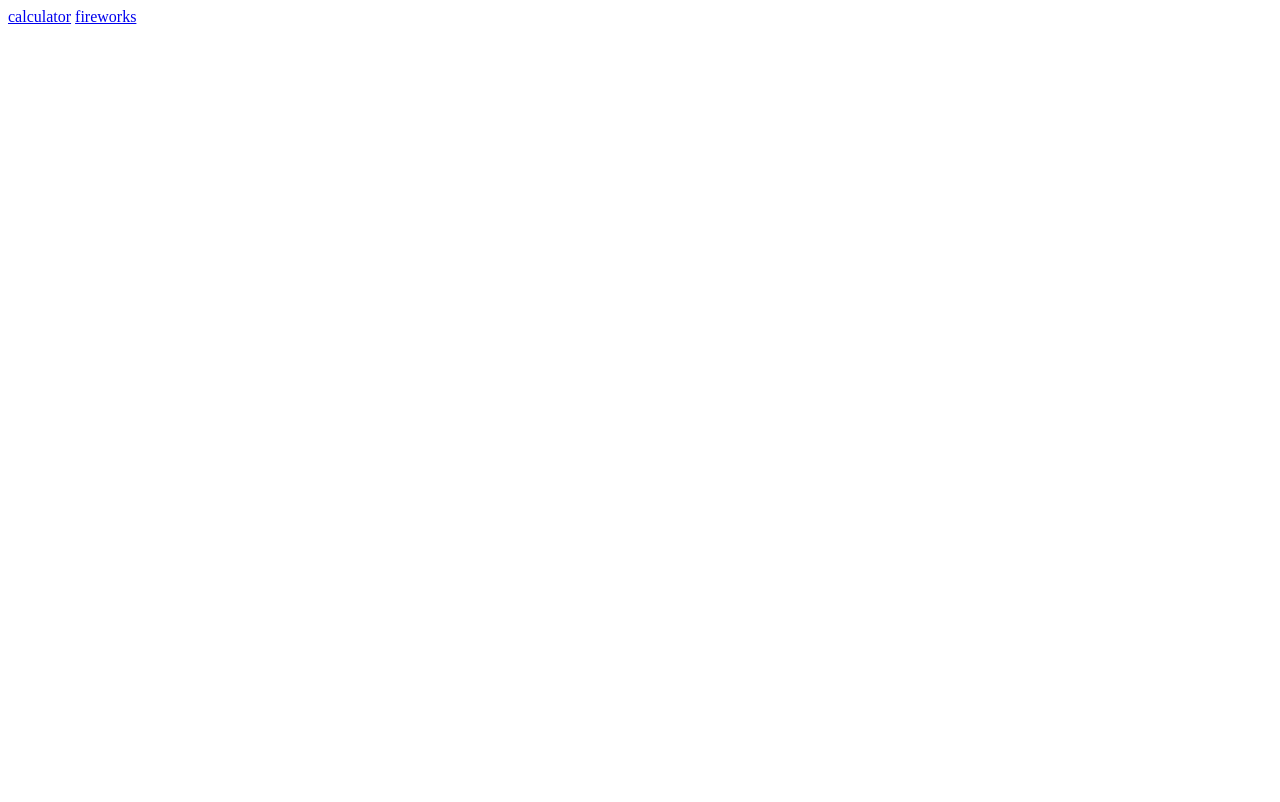
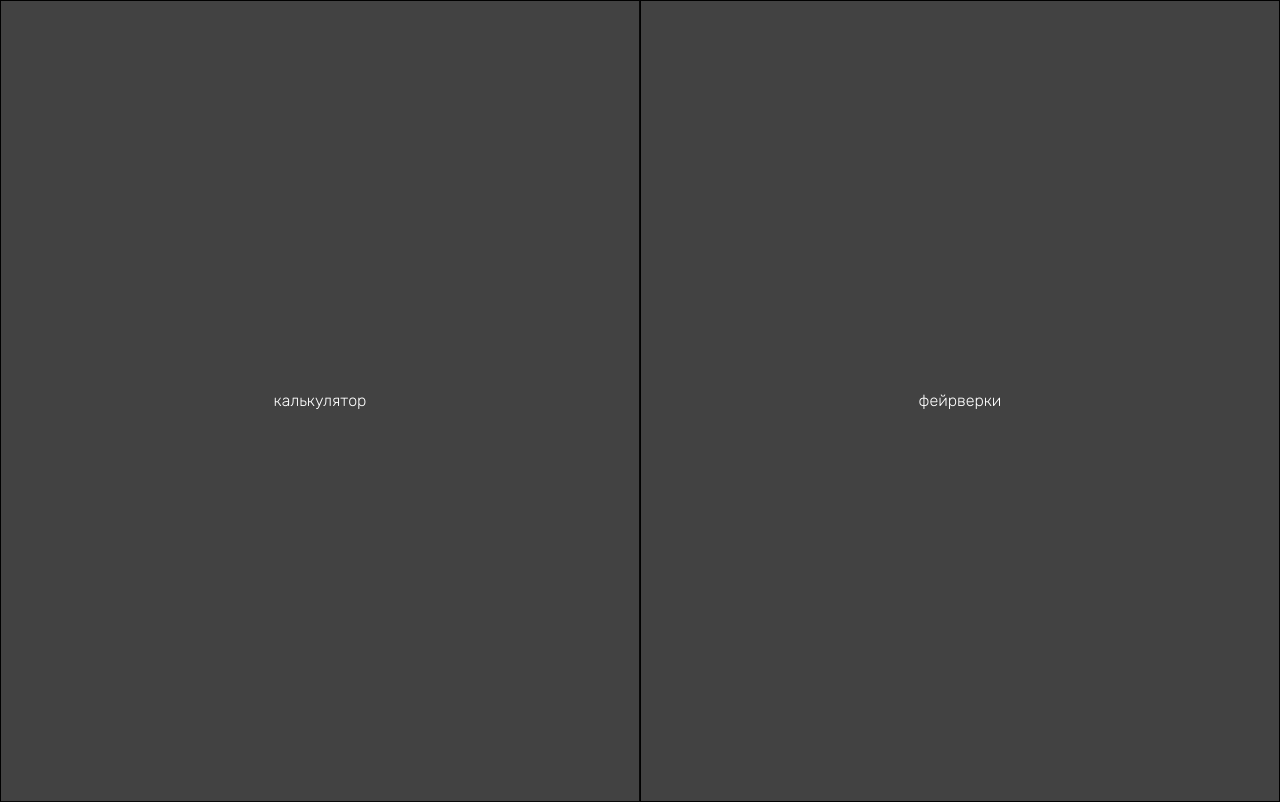
Before and after one commit to 150grism/old_site, a plain HTML site: page index.html in a window 1280 px wide. Drawn offline with Linux system fonts and the light colour scheme.

Commit message:
простой Index.html

```diff
--- /dev/null
+++ b/css/main.scss
@@ -0,0 +1,37 @@
+body {
+  margin: 0;
+  display: flex;
+  align-items: center;
+  @media (min-width: 1px) {
+    flex-direction: column;
+  }
+  @media (min-width: 701px) {
+    flex-direction: row;
+  }
+}
+
+a {
+  border: 1px solid black;
+  text-align: center;
+  font-family: 'Rubik', sans-serif;
+  font-size: 16px;
+  text-decoration: none;
+  color: white;
+  background: #424242;
+  @media (min-width: 1px) {
+    width: 100vw;
+    height: calc(50vh - 2px);
+    line-height: 50vh;
+    &:first-child {
+      border-bottom: 1px solid rgba(0, 0, 0, 0.87);
+    }
+  }
+  @media (min-width: 701px) {
+    width: calc(50vw - 2px);
+    height: 100vh;
+    line-height: 100vh;
+    &:first-child {
+      border-right: 1px solid rgba(0, 0, 0, 0.87);
+    }
+  }
+}
--- a/index.html
+++ b/index.html
@@ -3,10 +3,12 @@
   <meta charset="UTF-8">
   <meta name="viewport" content="width=device-width, initial-scale=1.0">
   <meta http-equiv="X-UA-Compatible" content="ie=edge">
-  <title>Document</title>
+  <title>portfolio</title>
+  <link href="https://fonts.googleapis.com/css?family=Rubik:300" rel="stylesheet">
+  <link rel="stylesheet" href="css/main.css"">
 </head>
 <body>
-  <a href="calculator.html">calculator</a>
-  <a href="fireworks.html">fireworks</a>
+  <a href="calculator.html">калькулятор</a>
+  <a href="fireworks.html">фейрверки</a>
 </body>
 </html>
```
Also changed, not shown: calculator.html (+2 -2 lines), fireworks.html (+1 -1 lines), css/calculator.css, css/main.css (added), 2 other files.
